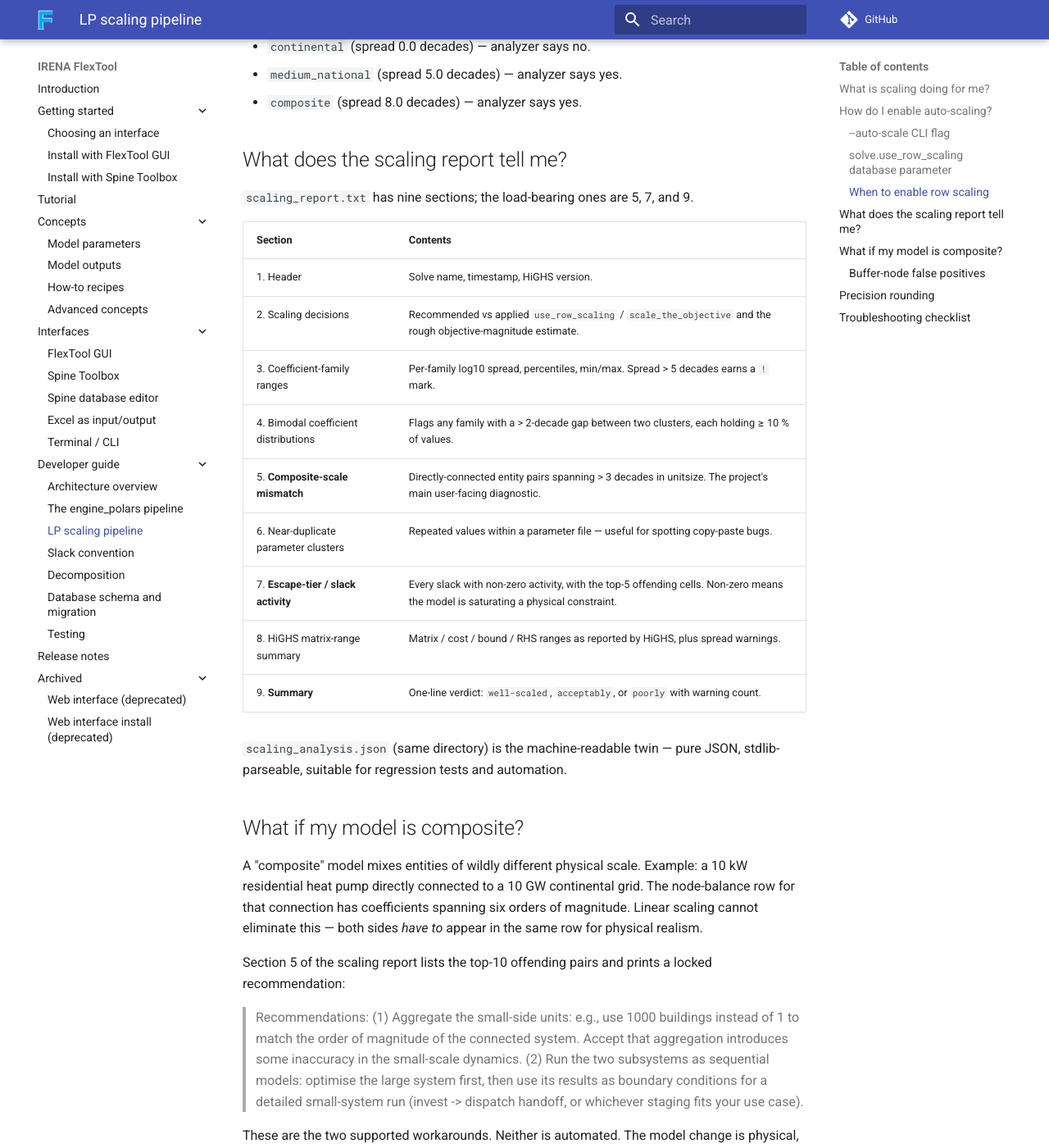
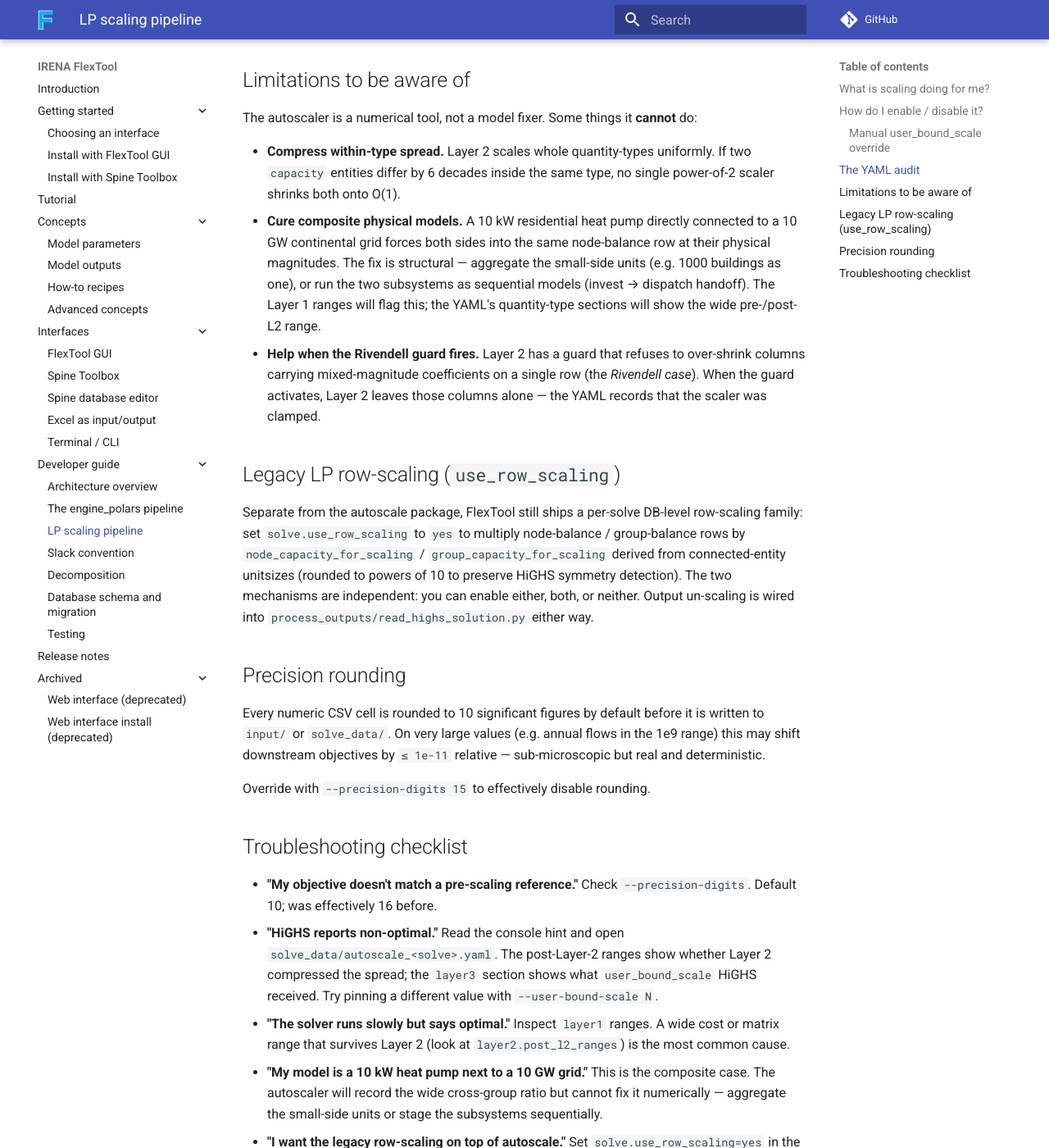
Before and after one commit to irena-flextool/flextool, an MkDocs documentation site: the page built from docs/dev/scaling.md, in a window 1280 px wide and 1400 px high, scrolled down 1906 px. Shown: the whole window at 82% size. Built offline with MkDocs 1.6.1 and Material for MkDocs 9.7.7, drawn with Linux system fonts in a browser that asks for light colours; comment, search, counter and statistics services are not loaded; some of the changed text lies outside the part shown.

Commit message:
docs: rewrite scaling references for autoscale package
Replaces legacy scaling.py / scaling_report.py references with the
new autoscale package: three layers (detect / semantic per-type /
HiGHS-native), --auto-scale CLI flag, --user-bound-scale manual
override, autoscale_<solve>.yaml audit. Clarifies that
use_row_scaling DB parameter still controls the legacy LP
row-scaling family (independent of the autoscaler).

Co-Authored-By: Claude Opus 4.7 (1M context) <noreply@anthropic.com>

````diff
--- a/docs/dev/scaling.md
+++ b/docs/dev/scaling.md
@@ -1,183 +1,146 @@
 # FlexTool scaling user guide
 
-Short, practical reference for the numerical scaling that runs
-automatically on every FlexTool solve. Paired with the deeper
-reference in `flextool/SLACK_CONVENTION.md` and the project design
-memo at
-`~/.claude/projects/-home-jkiviluo-sources-flextool/memory/project_lp_scaling_2026-04.md`.
+Short, practical reference for the numerical scaling that runs on every
+FlexTool solve. Paired with the deeper reference in
+[slack_convention.md](slack_convention.md) and the architecture overview
+in [architecture.md](architecture.md).
 
 ## What is scaling doing for me?
 
-FlexTool builds an LP/MIP whose matrix, cost row, and bound vector
+FlexTool builds an LP / MIP whose matrix, cost row, and bound-vector
 coefficients can span many orders of magnitude when a user mixes
 entities of very different physical scale (tiny heat pumps next to
-multi-GW coal plants, multi-year invest horizons next to
-hourly dispatch, etc.). Wide coefficient spreads make the solver
-scale the problem badly, miss symmetry, slow down, or — in extreme
-cases — declare false infeasibility.
+multi-GW coal plants, multi-year invest horizons next to hourly
+dispatch, etc.). Wide coefficient spreads make the solver scale the
+problem badly, miss symmetry, slow down, or — in extreme cases — declare
+false infeasibility.
 
-The scaling pipeline does three things on every solve, without user
-intervention:
+The autoscaler does three things on every solve, then writes a YAML
+audit so you can see what it did:
 
-1. Applies a **unified slack convention** — every `vq_*` is a single
-   non-negative variable with the user-supplied penalty as the sole
-   valve: high enough to keep the slack quiescent on well-posed
-   inputs, low enough that the solver absorbs pathological input
-   rather than returning false infeasibility.
-2. Runs a **ScaleAnalyzer** over the solve's input CSVs, summarises
-   coefficient spreads per parameter family, and emits
-   `solve_data/scaling_analysis.json`.
-3. Writes a **diagnostic report** (`solve_data/scaling_report.txt`)
-   covering matrix / cost / bound ranges, bimodal coefficient
-   distributions, composite-scale mismatches, and near-duplicate
-   parameter clusters. A one-line summary also echoes to stdout.
+1. **Layer 1 — detect.** Walks the assembled LP and computes log10
+   ranges for the matrix, cost row, bound vector, and RHS, plus a
+   cross-group max-ratio. Always runs; results land in the YAML.
+   When the spread is comfortable HiGHS handles the LP on its own and
+   Layers 2/3 are no-ops.
+2. **Layer 2 — semantic per-type scaling.** Buckets matrix columns by
+   physical quantity-type (energy, capacity, monetary, etc.) and
+   multiplies each bucket by a power-of-2 scaler that compresses the
+   median value onto O(1). The output writer applies the inverse so
+   downstream consumers see absolute units.
+3. **Layer 3 — HiGHS native + escape-tier folding.** Picks an integer
+   `user_bound_scale` exponent (within HiGHS's safe range) and folds
+   the unbounded-slack escape valve into the same pass.
 
-Nothing here changes the LP optimum. Every scaling operation is
-paired with an output un-scaler so downstream consumers (parquet,
-CSV, plots, scenario comparison) see values in the same absolute
-units as before the project.
+The autoscaler never changes the LP optimum — every transform is
+reversible and the reverse is wired into the output writer.
 
-## How do I enable auto-scaling?
+## How do I enable / disable it?
 
-Two knobs; both default off:
+The autoscaler is **on by default**. Two ways to turn it off:
 
-### `--auto-scale` CLI flag
-
-```
+```bash
 python run_flextool.py <input.sqlite> <output_info.sqlite> \
-    --scenario-name <name> --auto-scale
+    --scenario-name <name> --auto-scale=off
 ```
 
 Or set the environment variable:
 
-```
-export FLEXTOOL_AUTO_SCALE=1
+```bash
+export FLEXTOOL_AUTO_SCALE=0
 ```
 
-With `--auto-scale`, the analyzer's `use_row_scaling` recommendation
-is applied whenever the user's DB setting is missing. If the user
-set `solve.use_row_scaling` to `"yes"` or `"no"` in the database,
-the DB setting wins and a log line notes the override. The scalar
-`scale_the_objective` is **not** auto-applied (see "What the scaling
-report tells me" below for the reason).
+With `--auto-scale=off`, Layer 1 still runs (the YAML audit is always
+written) but Layers 2 and 3 are skipped — the LP arrives at HiGHS in
+raw user units.
 
-### `solve.use_row_scaling` database parameter
+### Manual `user_bound_scale` override
 
-Per-solve boolean (`"yes"` / `"no"`, default `"no"`). Writes to
-`solve_data/p_use_row_scaling.csv` and flips
-`node_capacity_for_scaling` / `group_capacity_for_scaling` inside
-`flextool.mod` from `1.0` to the power-of-10 of the relevant
-unitsizes. Intended for advanced users; the `--auto-scale` flag is
-the normal entry point.
+When the auto-pick for Layer 3 misses a value you know works better
+(e.g. HiGHS itself nudged with "*Consider setting the
+`user_bound_scale` option to N*"), pin it explicitly:
 
-### When to enable row scaling
-
-The scaling report's section 2 prints a recommendation:
-
-```
-use_row_scaling        recommended=yes  applied=no
+```bash
+python run_flextool.py ... --user-bound-scale 6
 ```
 
-- `recommended=yes` fires when `log10(max) − log10(min)` across the
-  solve's unitsizes exceeds 3 decades.
-- Applied column shows what actually happened. `applied=no` means
-  the solve ran with row scaling off; flip `--auto-scale` on (or
-  set the DB parameter) to apply the recommendation.
+Or per-solve in the DB via `solve.user_bound_scale`. A non-zero
+integer disables the auto-pick and the value is clamped to the
+HiGHS-safe range.
 
-For the four in-tree benchmark scenarios:
+## The YAML audit
 
-- `small_building` (spread 2.0 decades) — analyzer says no.
-- `continental` (spread 0.0 decades) — analyzer says no.
-- `medium_national` (spread 5.0 decades) — analyzer says yes.
-- `composite` (spread 8.0 decades) — analyzer says yes.
-
-## What does the scaling report tell me?
-
-`scaling_report.txt` has nine sections; the load-bearing ones are
-5, 7, and 9.
+Every solve writes `solve_data/autoscale_<solve>.yaml`. Three top-level
+sections:
 
 | Section | Contents |
 |---|---|
-| 1. Header | Solve name, timestamp, HiGHS version. |
-| 2. Scaling decisions | Recommended vs applied `use_row_scaling` / `scale_the_objective` and the rough objective-magnitude estimate. |
-| 3. Coefficient-family ranges | Per-family log10 spread, percentiles, min/max. Spread > 5 decades earns a `!` mark. |
-| 4. Bimodal coefficient distributions | Flags any family with a > 2-decade gap between two clusters, each holding ≥ 10 % of values. |
-| 5. **Composite-scale mismatch** | Directly-connected entity pairs spanning > 3 decades in unitsize. The project's main user-facing diagnostic. |
-| 6. Near-duplicate parameter clusters | Repeated values within a parameter file — useful for spotting copy-paste bugs. |
-| 7. **Escape-tier / slack activity** | Every slack with non-zero activity, with the top-5 offending cells. Non-zero means the model is saturating a physical constraint. |
-| 8. HiGHS matrix-range summary | Matrix / cost / bound / RHS ranges as reported by HiGHS, plus spread warnings. |
-| 9. **Summary** | One-line verdict: `well-scaled`, `acceptably`, or `poorly` with warning count. |
+| `layer1` | matrix / cost / bound / RHS log10 ranges; `cross_group_max_ratio`; `trigger` flag (whether Layers 2/3 fired). |
+| `layer2` | per-quantity-type power-of-2 exponents; post-Layer-2 ranges per type; list of quantity-types actually present in the LP. |
+| `layer3` | `user_bound_scale` exponent applied to HiGHS; escape-tier plan. |
 
-`scaling_analysis.json` (same directory) is the machine-readable
-twin — pure JSON, stdlib-parseable, suitable for regression tests
-and automation.
+A single-line console summary echoes after each solve. On HiGHS
+non-optimal a poorly-scaled-LP hint also prints; the YAML shows which
+layer (or which quantity-type) could not compress the spread.
 
-## What if my model is composite?
+## Limitations to be aware of
 
-A "composite" model mixes entities of wildly different physical
-scale. Example: a 10 kW residential heat pump directly connected to
-a 10 GW continental grid. The node-balance row for that connection
-has coefficients spanning six orders of magnitude. Linear scaling
-cannot eliminate this — both sides *have to* appear in the same
-row for physical realism.
+The autoscaler is a numerical tool, not a model fixer. Some things it
+**cannot** do:
 
-Section 5 of the scaling report lists the top-10 offending pairs
-and prints a locked recommendation:
+- **Compress within-type spread.** Layer 2 scales whole quantity-types
+  uniformly. If two `capacity` entities differ by 6 decades inside the
+  same type, no single power-of-2 scaler shrinks both onto O(1).
+- **Cure composite physical models.** A 10 kW residential heat pump
+  directly connected to a 10 GW continental grid forces both sides
+  into the same node-balance row at their physical magnitudes. The
+  fix is structural — aggregate the small-side units (e.g. 1000
+  buildings as one), or run the two subsystems as sequential models
+  (invest → dispatch handoff). The Layer 1 ranges will flag this; the
+  YAML's quantity-type sections will show the wide pre-/post-L2 range.
+- **Help when the Rivendell guard fires.** Layer 2 has a guard that
+  refuses to over-shrink columns carrying mixed-magnitude coefficients
+  on a single row (the *Rivendell case*). When the guard activates,
+  Layer 2 leaves those columns alone — the YAML records that the
+  scaler was clamped.
 
-> Recommendations:
->   (1) Aggregate the small-side units: e.g., use 1000 buildings
->       instead of 1 to match the order of magnitude of the
->       connected system. Accept that aggregation introduces some
->       inaccuracy in the small-scale dynamics.
->   (2) Run the two subsystems as sequential models: optimise the
->       large system first, then use its results as boundary
->       conditions for a detailed small-system run (invest ->
->       dispatch handoff, or whichever staging fits your use case).
+## Legacy LP row-scaling (`use_row_scaling`)
 
-These are the two supported workarounds. Neither is automated.
-The model change is physical, not numerical.
-
-### Buffer-node false positives
-
-A sink-only buffer node with a huge virtual capacity (e.g. a water
-sink with `virtual_unitsize = 1e6` used for material balance
-accounting) will trip the mismatch detector. The detector is
-mathematically correct — the ratio *does* exist in the matrix —
-but the node is removed by HiGHS's presolve so it does no
-operational harm.
-
-If the only mismatch section-5 entry is a sink-only buffer node
-and no other family is poorly scaled, you can safely ignore the
-warning after review.
+Separate from the autoscale package, FlexTool still ships a per-solve
+DB-level row-scaling family: set `solve.use_row_scaling` to `yes` to
+multiply node-balance / group-balance rows by `node_capacity_for_scaling`
+/ `group_capacity_for_scaling` derived from connected-entity unitsizes
+(rounded to powers of 10 to preserve HiGHS symmetry detection). The two
+mechanisms are independent: you can enable either, both, or neither.
+Output un-scaling is wired into `process_outputs/read_highs_solution.py`
+either way.
 
 ## Precision rounding
 
-Agent 7's precision module rounds every numeric CSV cell to 10
-significant figures by default before it's written to
-`input/` or `solve_data/`. On very large values (e.g. annual flows
-in the 1e9 range), this may shift downstream objectives by
-`≤ 1e-11` relative — sub-microscopic but real and deterministic.
+Every numeric CSV cell is rounded to 10 significant figures by default
+before it is written to `input/` or `solve_data/`. On very large
+values (e.g. annual flows in the 1e9 range) this may shift downstream
+objectives by `≤ 1e-11` relative — sub-microscopic but real and
+deterministic.
 
-Override with `--precision-digits 15` to effectively disable
-rounding.
+Override with `--precision-digits 15` to effectively disable rounding.
 
 ## Troubleshooting checklist
 
-- **"My objective doesn't match a pre-scaling reference."**
-  Check `--precision-digits`. Default 10; was effectively 16 before
-  Agent 7.
-- **"The diagnostic says poorly scaled but my model is fine."**
-  Scan section 5. If it's a buffer-node false positive (sink-only,
-  huge virtual capacity), you can ignore it.
-- **"The diagnostic says well-scaled but HiGHS is slow."**
-  Check section 3 family ranges for a family without a warning
-  but with a spread of 3-5 decades — scaling is within tolerance
-  but dense in a structural way (e.g., a large number of identical
-  small entities). Symmetry detection and row scaling may still
-  help; try `--auto-scale`.
-- **"Slack escape tier fires."** Section 7 lists the top cells.
-  Escape activity means the bounded primary slack saturated and the
-  unbounded escape valve absorbed residual demand — the model is
-  telling you the inputs are asking for more than the primary cap
-  allows. Usually an input-data bug; sometimes a demand peak the
-  model cannot meet.
+- **"My objective doesn't match a pre-scaling reference."** Check
+  `--precision-digits`. Default 10; was effectively 16 before.
+- **"HiGHS reports non-optimal."** Read the console hint and open
+  `solve_data/autoscale_<solve>.yaml`. The post-Layer-2 ranges show
+  whether Layer 2 compressed the spread; the `layer3` section shows
+  what `user_bound_scale` HiGHS received. Try pinning a different
+  value with `--user-bound-scale N`.
+- **"The solver runs slowly but says optimal."** Inspect `layer1`
+  ranges. A wide cost or matrix range that survives Layer 2 (look at
+  `layer2.post_l2_ranges`) is the most common cause.
+- **"My model is a 10 kW heat pump next to a 10 GW grid."** This is
+  the composite case. The autoscaler will record the wide
+  cross-group ratio but cannot fix it numerically — aggregate the
+  small-side units or stage the subsystems sequentially.
+- **"I want the legacy row-scaling on top of autoscale."** Set
+  `solve.use_row_scaling=yes` in the DB. Both mechanisms apply
+  independently; the output writer un-scales both.
--- a/docs/how_to.md
+++ b/docs/how_to.md
@@ -1272,26 +1272,25 @@ The parameter is a flat Map on the `timeset` entity: index is the timestep name,
 
 ## How to read the LP scaling diagnostic report
 
-Every solve runs an auto-scaling pass before handing the LP to the solver and writes two diagnostic artefacts into `solve_data/<solve>/`:
+Every solve runs the auto-scaling pipeline before handing the LP to the solver and writes a single audit artefact into `solve_data/`:
 
-- `scaling_report.txt` — human-readable summary
-- `scaling_analysis.json` — machine-readable companion (same data, structured)
+- `autoscale_<solve>.yaml` — YAML audit (Layer 1 ranges, Layer 2 per-quantity-type plan, Layer 3 `user_bound_scale` + escape-tier plan)
 
-The text report covers (in order):
+A 1-line console verdict is also printed after each solve. The YAML covers (in order):
 
-- matrix / cost / bound coefficient ranges per family
-- bimodal-coefficient detection — flags coefficient families whose log10 distribution splits into two clusters separated by a wide gap (often a sign of mixing units, e.g. MW and kW values for the same parameter)
-- composite-scale mismatches — large unitsize-ratio jumps between directly-connected entities (a 1 GW plant feeding a 1 kW node, for example)
-- near-duplicate parameter clusters — coefficients that differ only by float noise and could be aggregated for symmetry detection
+- **Layer 1** — matrix / cost / bound / RHS log10 ranges and the cross-group max-ratio that gates whether Layers 2/3 fire
+- **Layer 2** — per-quantity-type power-of-2 column scalers (energy, capacity, monetary, …) with post-Layer-2 ranges
+- **Layer 3** — the `user_bound_scale` exponent HiGHS receives and any escape-valve folding
 
-Auto-scaling never changes the LP optimum: every variable and constraint is unscaled back to the user's units before the solution is written out. The report is purely diagnostic. Read it when:
+Auto-scaling never changes the LP optimum: every variable and constraint is unscaled back to the user's units before the solution is written out. The audit is purely diagnostic. Read it when:
 
 - the solver runs slowly or hits its time limit
 - HiGHS reports numerical trouble (ill-conditioning warnings, suspect infeasibility)
-- you are about to file a bug — attaching the report saves a round-trip
+- you are about to file a bug — attaching the YAML saves a round-trip
 - you are tuning a freshly-converted model and want to spot unit-mix mistakes early
+- a non-optimal hint pointed you at a poorly-scaled LP — the YAML shows which layer (or which quantity type) could not compress the spread
 
-Generators live in `flextool/engine_polars/scaling.py` (`write_scaling_analysis_json`) and `flextool/engine_polars/scaling_report.py` (`write_scaling_report`). For the user-facing guide and section-by-section interpretation tips, see [dev/scaling.md](dev/scaling.md).
+The autoscale package lives at `flextool/engine_polars/autoscale/` (`_ranges.py` / `_layer2.py` / `_layer3.py` / `_report.py`). For the user-facing guide and tuning tips, see [dev/scaling.md](dev/scaling.md).
 
 ## How to export a partial Excel template (parameter-group picker)
 
--- a/docs/reference.md
+++ b/docs/reference.md
@@ -66,7 +66,7 @@ Timesets pick one or more sections from the `timeline` to form a `timeset`. Each
   - *highs_presolve*: HiGHS uses presolve ('on') or not ('off'). Can have a large impact on solution time when solves are large.
   - *solve_mode*: a single solve or a set of rolling optimisation windows solved in a sequence
   - *timeline_hole_multiplier*: [unitless, default 1.0] Multiplier applied to the inverse-step-duration term in the `nodeBalance_eq` for variable-step timelines. Tunes how strongly an unrepresented gap between two timesteps is amortised into the storage state equation. Leave at the default unless investigating large-step / sparse-timeline numerical issues.
-  - *use_row_scaling*: Enable automatic LP row scaling (experimental). Per-solve flag (set to `yes` to enable); see [dev/scaling.md](dev/scaling.md) for what it does and when to use it.
+  - *use_row_scaling*: Per-solve `yes`/`no` flag (default `no`) that toggles the legacy LP row-scaling family (multiplies node-balance and group-balance rows by `node_capacity_for_scaling` / `group_capacity_for_scaling` derived from connected-entity unitsizes). This is **independent** of the `autoscale/` package controlled by `--auto-scale`; enable both for the widest scaling coverage on composite models. See [dev/scaling.md](dev/scaling.md) for details.
   - Rolling window parameters:
 
     - *rolling_solve_jump*: Hours, (Required if rolling_window solve). Interval between the start points of the rolls. Also the output interval. This should be smaller than the horizon
````
Also changed, not shown: docs/dev/architecture.md (+35 -16 lines), docs/dev/engine_polars.md (+16 -11 lines), docs/dev/slack_convention.md (+4 -2 lines).
